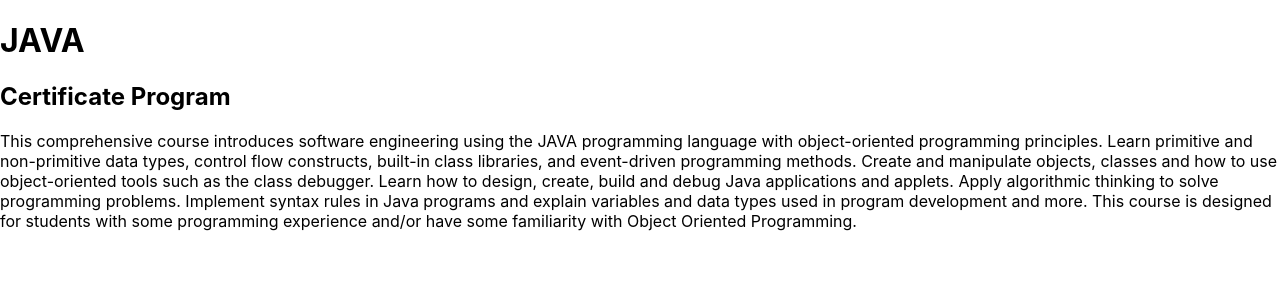
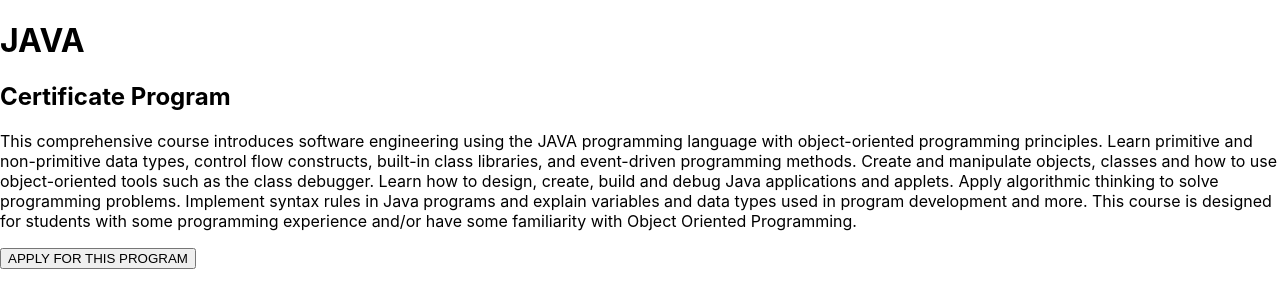
Before and after one commit to kayanr/hello-react, a React (Create React App) app in the folder hello-react/: page / in a window 1280 px wide. Shown: the top 308 px of the page. Built offline with nearby package versions, Linux system fonts and the light colour scheme.

Commit message:
added button
added button

```diff
--- a/hello-react/src/index.js
+++ b/hello-react/src/index.js
@@ -7,6 +7,9 @@ import * as serviceWorker from './serviceWorker';
 let header = <h1>JAVA</h1>
 let subheader = <h2>Certificate Program</h2>
 let text = <p>This comprehensive course introduces software engineering using the JAVA programming language with object-oriented programming principles. Learn primitive and non-primitive data types, control flow constructs, built-in class libraries, and event-driven programming methods. Create and manipulate objects, classes and how to use object-oriented tools such as the class debugger. Learn how to design, create, build and debug Java applications and applets. Apply algorithmic thinking to solve programming problems. Implement syntax rules in Java programs and explain variables and data types used in program development and more. This course is designed for students with some programming experience and/or have some familiarity with Object Oriented Programming. </p>
+let applyButton = <div>
+<button>APPLY FOR THIS PROGRAM </button>
+</div>
 
 /* Applications are still being accepted for this(FREE) scholarship funded course. Don't miss this opportunity to advance your career!
 This program is designed for:</p>);
@@ -30,6 +33,7 @@ ReactDOM.render(
     {header}
     {subheader}
     {text}
+    {applyButton}
   </div>,
   document.getElementById('root')
 );
```
